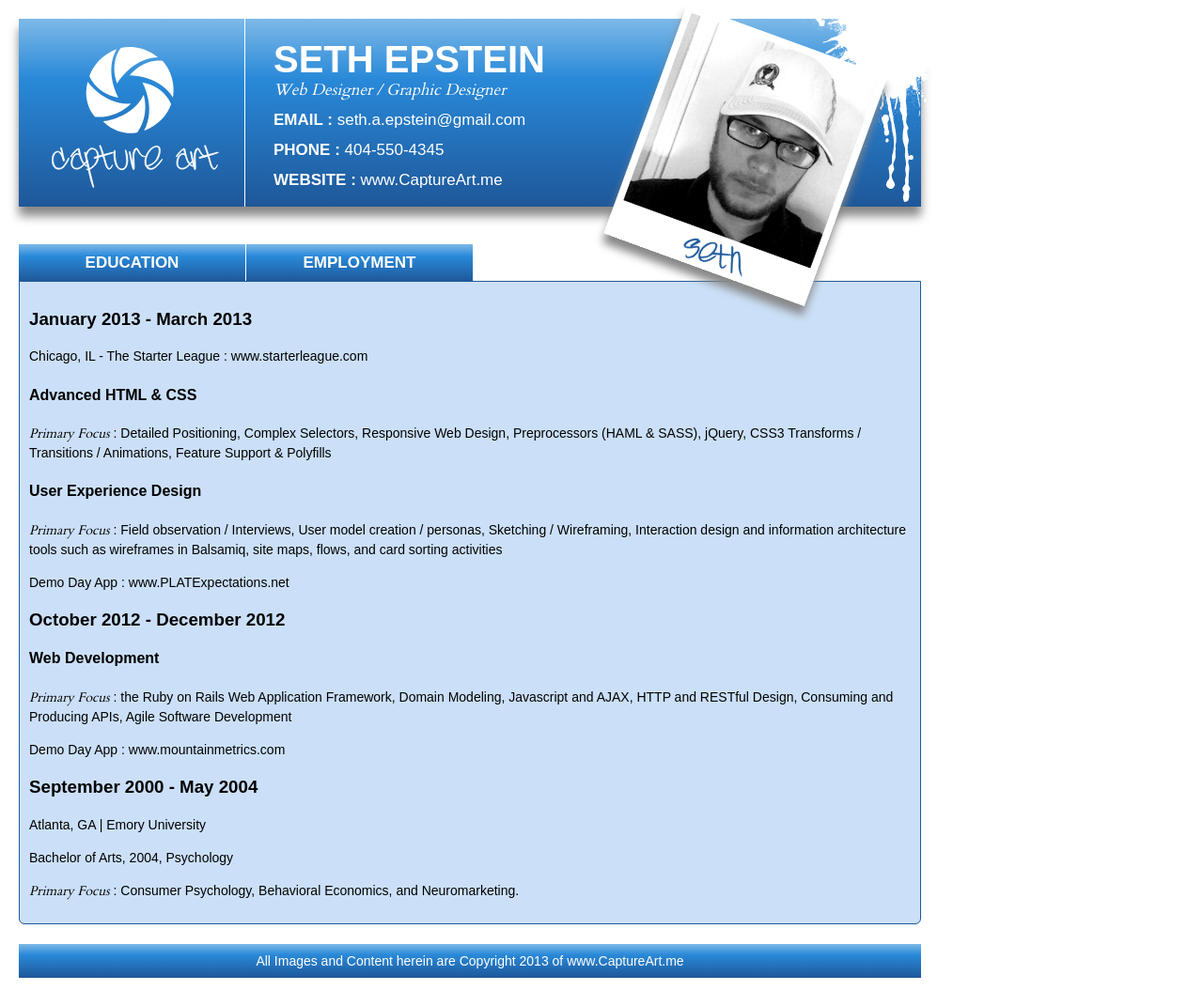
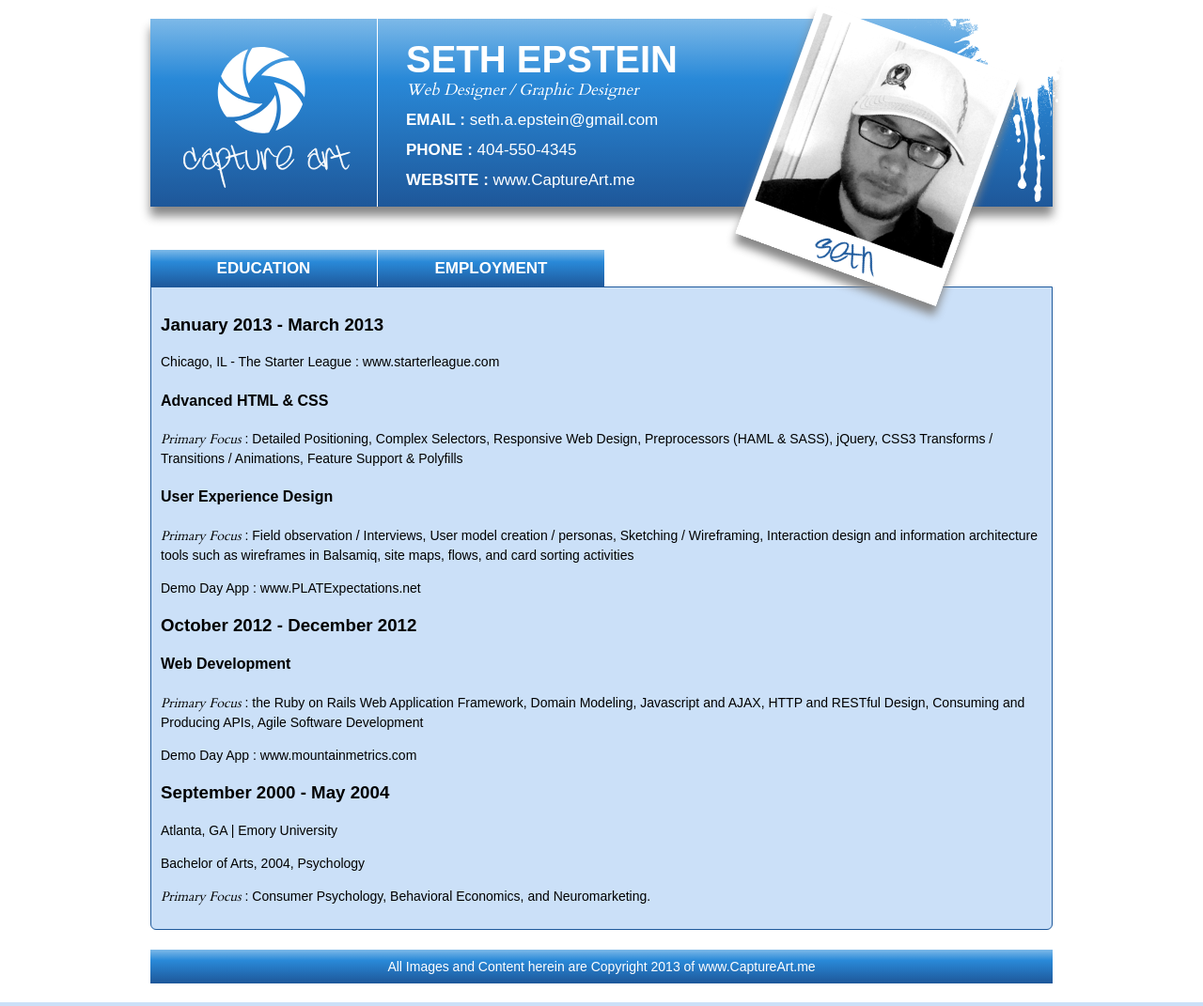
Before and after one commit to riseink/seth-resume, a PHP site: page / in a window 1280 px wide. Shown: the whole page at 94% size. Run offline with PHP 8.4, Linux system fonts and the light colour scheme; some libraries are stand-ins or nearby versions; some web fonts are replaced.

Commit message:
cleaned up code

```diff
--- a/home.html
+++ b/home.html
@@ -8,6 +8,8 @@
 <title>Seth Epstein Resume</title>
 
 </head>
+<body>
+
 <header class 'group'>
 
 	<aside>
@@ -27,7 +29,6 @@
 
 	</div>
 </header>
-<body>
 
 	<div class='content'>
 	 <ul class="tabs-nav">
@@ -75,4 +76,4 @@
 	<script type="text/javascript" src="script.js"> </script>
 </body>
 </div>
-<footer> All Images and Content herein are Copyright 2013 of www.CaptureArt.me </footer>
+<footer> All Images and Content herein are Copyright 2013 of <a href= "http://www.captureart.me"> www.CaptureArt.me </a> </footer>
--- a/styles.css
+++ b/styles.css
@@ -1,13 +1,13 @@
 /* General Styles */
 html, body {
   margin: 10px;
-
 }
 
 /* Header CSS */
 
 header {
-
+  	margin: 0 auto;
+    position: relative;
 	box-shadow: 0px 10px 10px #888888;
 	width:960px;
 	height:200px;
@@ -32,7 +32,7 @@
 aside {
 	height:200px;
     position: absolute;
-    left: 260px;
+    left: 241px;
 	border-left: 1px solid #fff;
 }
 
@@ -138,7 +138,8 @@
 
 .content{
 	width:960px;
-	margin: 40px 0 0 0;
+	margin: 0 auto;
+	padding: 30px 0 0 0;
 }
 .content em{
 	font-family: Cardo, arial;
@@ -229,10 +230,7 @@
 
 footer{
 
-	border-right: 1px solid #fff;
-	float: left;
-	margin-bottom: 20px;
-    display: inline;
+	margin: 0 auto;
 	font-family: arial;
 	font-size: 14px;
 	color: #fff;
@@ -250,3 +248,10 @@
 
 
 }
+footer a {
+	color:#fff;
+	text-decoration: none ;
+}
+footer a:hover {
+	color: #fffc00;
+	text-decoration: underline ;
```
